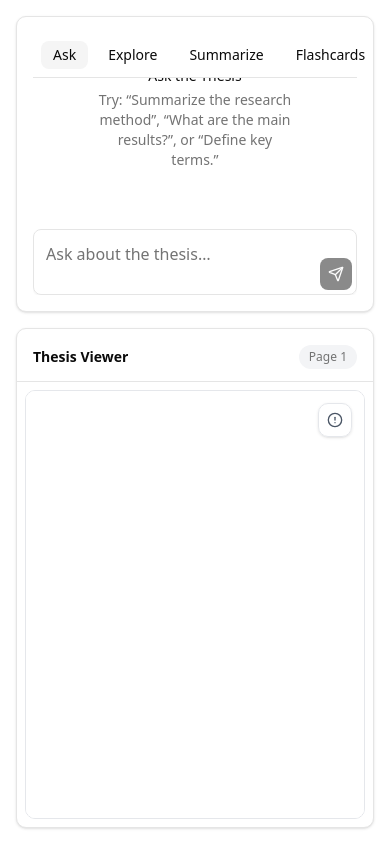
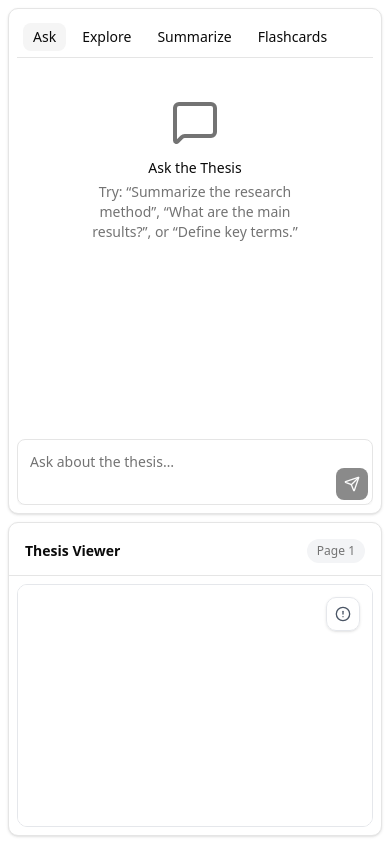
Before and after one commit to AlexCo888/ai-thesis, a Next.js app: page / in a window 390 px wide. Built offline with nearby package versions, Linux system fonts and the light colour scheme.

Commit message:
Improved the UI/UX for the PDF Viewer

```diff
--- a/src/app/page.tsx
+++ b/src/app/page.tsx
@@ -179,10 +179,10 @@ export default function Page() {
 
   return (
     <div className="h-screen flex flex-col">
-      <div className="flex-1 container mx-auto max-w-[1800px] px-4 py-4 overflow-hidden">
-        <div className="grid grid-cols-1 lg:grid-cols-[1fr_500px] xl:grid-cols-[1fr_600px] 2xl:grid-cols-[1fr_700px] gap-4 h-full">
-          {/* Left: App */}
-          <div className="flex flex-col border rounded-lg shadow-sm p-4 bg-white dark:bg-gray-950 overflow-hidden min-h-0">
+      <div className="flex-1 container mx-auto max-w-[1800px] px-2 lg:px-4 py-2 lg:py-4 overflow-hidden">
+        <div className="flex flex-col lg:grid lg:grid-cols-[1fr_500px] xl:grid-cols-[1fr_600px] 2xl:grid-cols-[1fr_700px] gap-2 lg:gap-4 h-full">
+          {/* Left: App - Takes priority on mobile (60% of screen) */}
+          <div className="flex flex-col border rounded-lg shadow-sm p-2 lg:p-4 bg-white dark:bg-gray-950 overflow-hidden min-h-0 h-[60vh] lg:h-auto">
             <Tabs
               tabs={[
                 { label: 'Ask', content: <RagChat onJumpToPage={(p) => setPdfPage(p)} /> },
@@ -193,8 +193,8 @@ export default function Page() {
             />
           </div>
 
-          {/* Right: PDF pane - Full height optimized */}
-          <div className="flex flex-col border rounded-lg shadow-sm bg-white dark:bg-gray-950 overflow-hidden h-[500px] lg:h-auto min-h-0">
+          {/* Right: PDF pane - Secondary on mobile (remaining space) */}
+          <div className="flex flex-col border rounded-lg shadow-sm bg-white dark:bg-gray-950 overflow-hidden min-h-0 flex-1 lg:flex-none lg:h-auto">
             <div className="flex-shrink-0 px-4 pt-4 pb-3 border-b flex items-center justify-between">
               <span className="text-sm font-semibold">Thesis Viewer</span>
               {pdfPage && (
--- a/src/components/RagChat.tsx
+++ b/src/components/RagChat.tsx
@@ -112,13 +112,14 @@ export default function RagChat({
         <ConversationScrollButton />
       </Conversation>
 
-      <PromptInput onSubmit={handleSubmit} className="mt-3 w-full relative">
+      <PromptInput onSubmit={handleSubmit} className="mt-2 lg:mt-3 w-full relative flex-shrink-0">
         <PromptInputTextarea
           value={input}
           placeholder={isLoading ? 'Waiting for AI response...' : 'Ask about the thesis…'}
           onChange={(e) => setInput(e.currentTarget.value)}
-          className="pr-12"
+          className="pr-12 text-sm lg:text-base"
           disabled={isLoading}
+          rows={2}
         />
         <PromptInputSubmit
           status={status === 'streaming' ? 'streaming' : status === 'submitted' ? 'submitted' : 'ready'}
--- a/src/components/ai-elements/conversation.tsx
+++ b/src/components/ai-elements/conversation.tsx
@@ -27,7 +27,7 @@ export const ConversationContent = ({
   className,
   ...props
 }: ConversationContentProps) => (
-  <StickToBottom.Content className={cn("p-4", className)} {...props} />
+  <StickToBottom.Content className={cn("p-2 lg:p-4", className)} {...props} />
 );
 
 export type ConversationEmptyStateProps = ComponentProps<"div"> & {
--- a/src/components/ai-elements/message.tsx
+++ b/src/components/ai-elements/message.tsx
@@ -15,7 +15,7 @@ export type MessageProps = HTMLAttributes<HTMLDivElement> & {
 export const Message = ({ className, from, ...props }: MessageProps) => (
   <div
     className={cn(
-      "group flex w-full items-end justify-end gap-2 py-4",
+      "group flex w-full items-end justify-end gap-2 py-2 lg:py-4",
       from === "user" ? "is-user" : "is-assistant flex-row-reverse justify-end",
       className
     )}
@@ -29,12 +29,12 @@ const messageContentVariants = cva(
     variants: {
       variant: {
         contained: [
-          "max-w-[80%] px-4 py-3",
+          "max-w-[85%] lg:max-w-[80%] px-3 py-2 lg:px-4 lg:py-3",
           "group-[.is-user]:bg-primary group-[.is-user]:text-primary-foreground",
           "group-[.is-assistant]:bg-secondary group-[.is-assistant]:text-foreground",
         ],
         flat: [
-          "group-[.is-user]:max-w-[80%] group-[.is-user]:bg-secondary group-[.is-user]:px-4 group-[.is-user]:py-3 group-[.is-user]:text-foreground",
+          "group-[.is-user]:max-w-[85%] lg:max-w-[80%] group-[.is-user]:bg-secondary group-[.is-user]:px-3 group-[.is-user]:py-2 lg:group-[.is-user]:px-4 lg:group-[.is-user]:py-3 group-[.is-user]:text-foreground",
           "group-[.is-assistant]:text-foreground",
         ],
       },
--- a/src/components/ui/tabs.tsx
+++ b/src/components/ui/tabs.tsx
@@ -19,26 +19,26 @@ export function Tabs({ tabs, initial = 0 }: TabsProps) {
 
   return (
     <div className="flex flex-col h-full">
-      <div className="border-b flex gap-2 p-2">
+      <div className="border-b flex gap-1.5 lg:gap-2 p-1.5 lg:p-2 flex-shrink-0">
         {tabs.map((t, idx) => (
           <button
             key={idx}
             onClick={() => setI(idx)}
             className={clsx(
-              'px-3 py-1 rounded-md text-sm transition-colors',
+              'px-2.5 lg:px-3 py-1 rounded-md text-sm transition-colors',
               i === idx
                 ? 'bg-neutral-100 dark:bg-neutral-900'
                 : 'hover:bg-neutral-50 dark:hover:bg-neutral-900'
             )}
           >
-            <span className="inline-flex items-center gap-2">
+            <span className="inline-flex items-center gap-1.5 lg:gap-2">
               {t.icon}
               {t.label}
             </span>
           </button>
         ))}
       </div>
-      <div className="flex-1 overflow-auto">{tabs[i]?.content}</div>
+      <div className="flex-1 overflow-auto min-h-0">{tabs[i]?.content}</div>
     </div>
   );
 }
```
